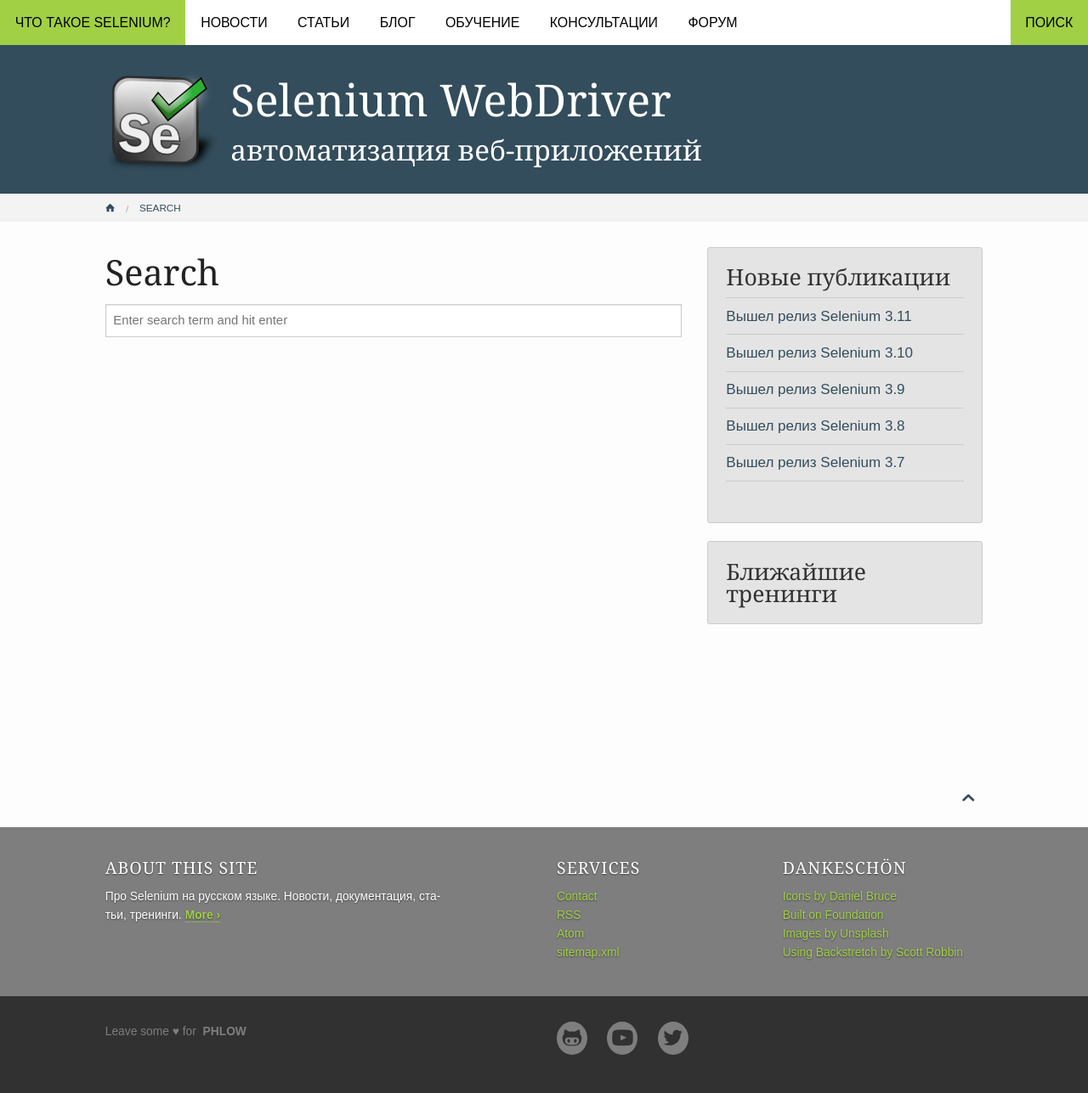
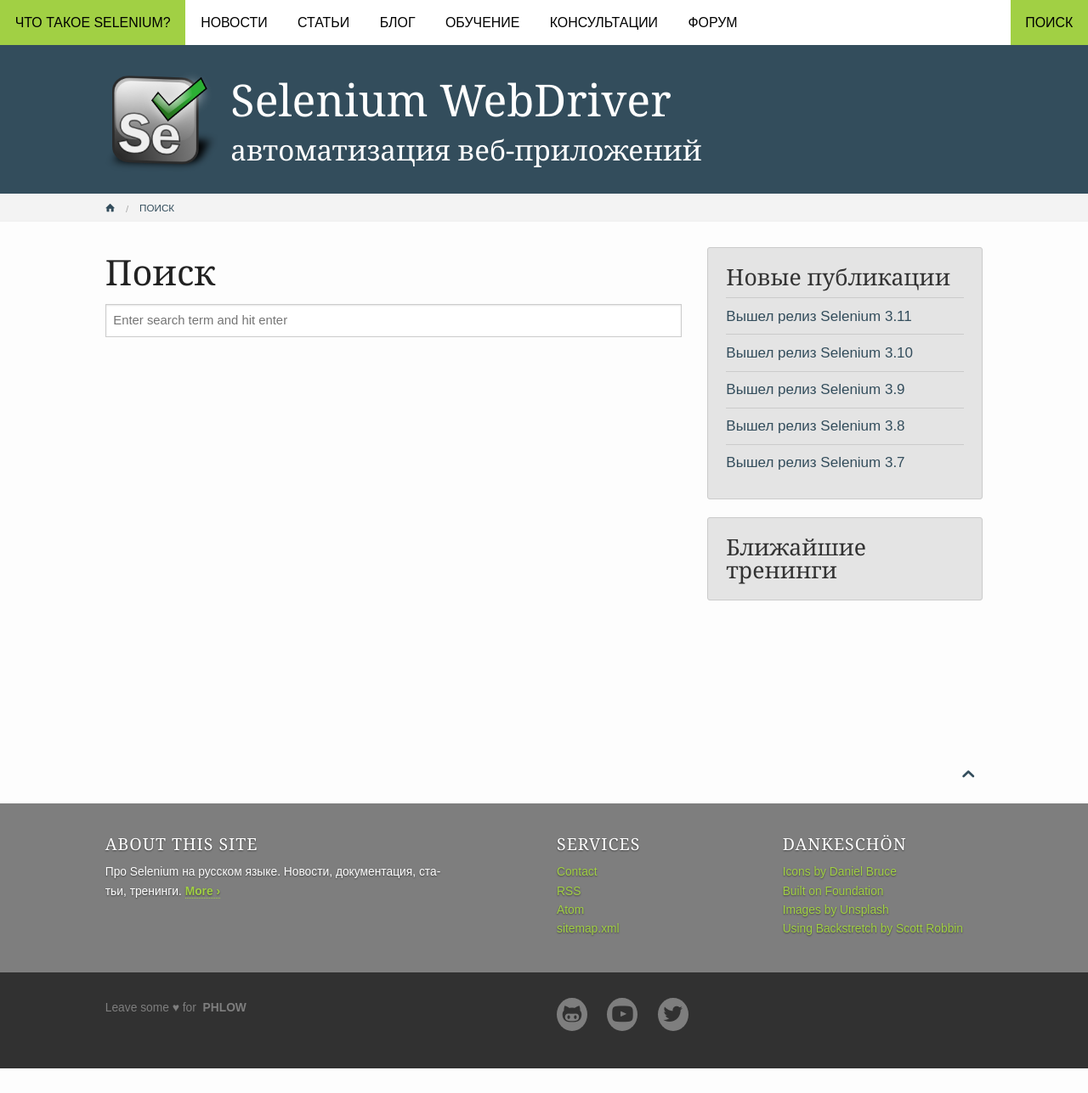
Before and after one commit to mycr7/selenium.ru, a Jekyll site: the page built from pages/search.md, in a window 1280 px wide. Shown: the whole page at 85% size. Built offline with Jekyll 4.4.1, drawn with Linux system fonts in a browser that asks for light colours; after the commit the page ends 1258 px from its top, so only the background shows below that.

Commit message:
Fixed search page

```diff
--- a/_includes/_google_search.html
+++ b/_includes/_google_search.html
@@ -11,6 +11,6 @@
 	<input type="text" id="google-search" placeholder="{{ site.data.language.enter_search_term }}">
 </form>
 <noscript>
-	Search <a href="https://www.google.com/search?q=site:{{ google_search_site | cgi_escape }}" target="_blank">Google</a> for:
+	Поиск <a href="https://www.google.com/search?q=site:{{ google_search_site | cgi_escape }}" target="_blank">Google</a> for:
 	<pre><code>search-term site:{{ google_search_site }}</code></pre>
 </noscript>
--- a/_includes/list-recent
+++ b/_includes/list-recent
@@ -17,5 +17,4 @@
     <li><a href="{{ site.url }}{{ page.url }}">{{ page.title }}</a></li>
     {% endunless %}
   {% endfor %}
-  <li>&nbsp;</li>
 </ul>
--- a/pages/search.md
+++ b/pages/search.md
@@ -1,7 +1,7 @@
 ---
 permalink: /search/
 layout: page
-title: "Search"
+title: "Поиск"
 ---
 
 {% include _google_search.html %}
```
